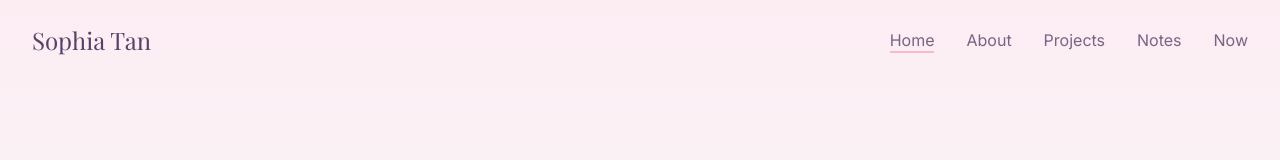
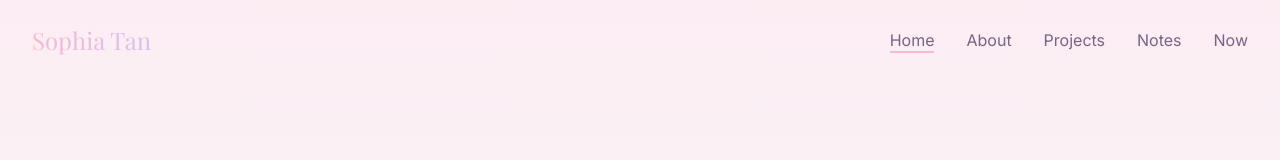
Before and after one commit to thesophiatan/personalsite, a React (Create React App) app: page / in a window 1280 px wide. Shown: the top 160 px of the page. Built offline with nearby package versions, Linux system fonts and the light colour scheme.

Commit message:
Update header: remove flower symbol but keep gradient text effect

```diff
--- a/src/components/Navigation.tsx
+++ b/src/components/Navigation.tsx
@@ -43,10 +43,10 @@ const Navigation: React.FC = () => {
           {/* Logo */}
           <Link
             to="/"
-            className="text-2xl font-serif text-text hover:text-primary transition-colors duration-300 relative group"
+            className="text-2xl font-serif text-text hover:text-primary transition-colors duration-300 relative group flex items-center"
           >
-            <span className="relative z-10">Sophia Tan</span>
-            <span className="absolute bottom-0 left-0 w-full h-0.5 bg-primary transform scale-x-0 group-hover:scale-x-100 transition-transform duration-300 origin-left"></span>
+            <span className="relative z-10 bg-gradient-to-r from-primary to-accent-alt bg-clip-text text-transparent">Sophia Tan</span>
+            <span className="absolute bottom-0 left-0 w-full h-0.5 bg-gradient-to-r from-primary to-accent scale-x-0 group-hover:scale-x-100 transition-transform duration-300 origin-left"></span>
           </Link>
 
           {/* Desktop Navigation */}
```
